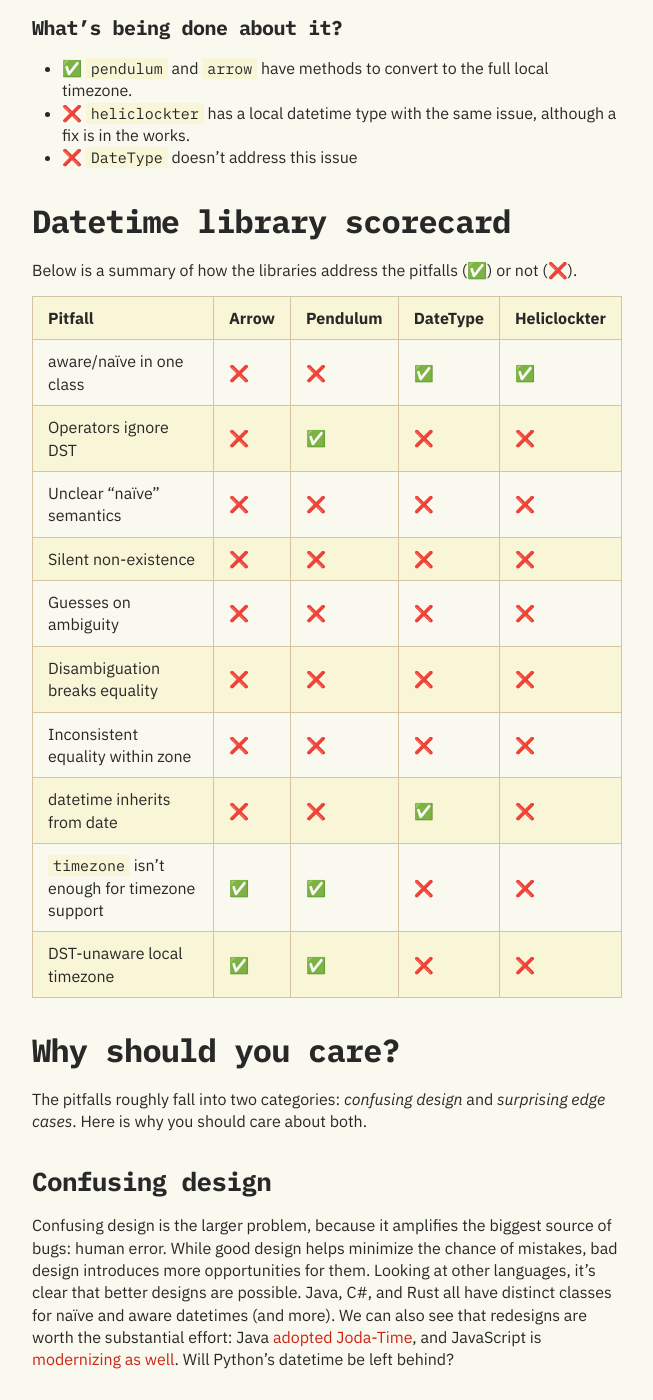
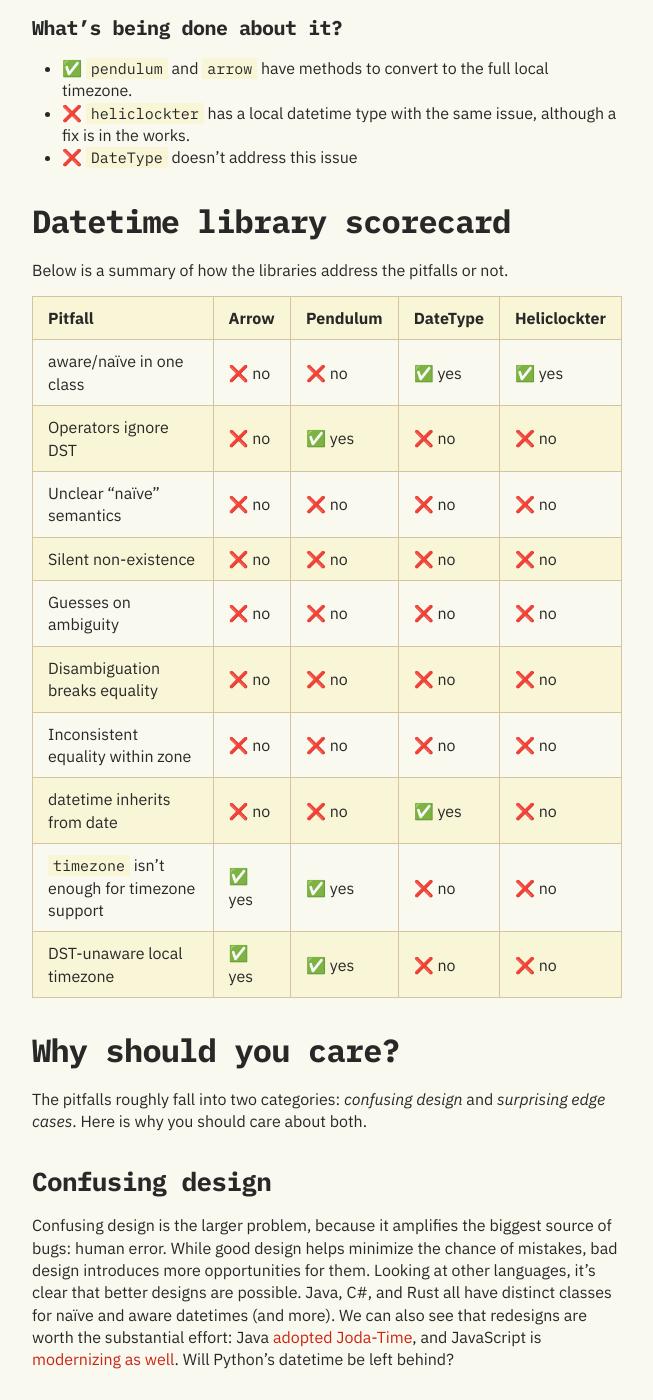
Before and after one commit to ariebovenberg/ariebovenberg.github.io, a Jekyll site: the page built from _posts/2024-01-20-python-datetime-pitfalls.md, in a window 1280 px wide and 1400 px high, scrolled down 7005 px. Shown: the whole window, without its empty margins (313-966 px from the left). Built offline with Jekyll 4.4.1, drawn with Linux system fonts in a browser that asks for light colours; some of the changed text lies outside the part shown.

Commit message:
update to datetime post following HN comments

```diff
--- a/_posts/2024-01-20-python-datetime-pitfalls.md
+++ b/_posts/2024-01-20-python-datetime-pitfalls.md
@@ -329,20 +330,20 @@ datetime(2023, 7, 1, tzinfo=my_tz)  # 🧨 not valid for summer!
 
 ## Datetime library scorecard
 
-Below is a summary of how the libraries address the pitfalls (✅) or not (❌).
+Below is a summary of how the libraries address the pitfalls or not.
 
 | Pitfall                     | Arrow | Pendulum | DateType | Heliclockter |
 |-----------------------------|-------|----------|----------|--------------|
-| aware/naïve in one class    | ❌     | ❌        | ✅        | ✅            |
-| Operators ignore DST        | ❌     | ✅        | ❌        | ❌            |
-| Unclear "naïve" semantics   | ❌     | ❌        | ❌        | ❌            |
-| Silent non-existence        | ❌     | ❌        | ❌        | ❌            |
-| Guesses on ambiguity        | ❌     | ❌        | ❌        | ❌            |
-| Disambiguation breaks equality | ❌     | ❌        | ❌        | ❌            |
-| Inconsistent equality within zone | ❌     | ❌        | ❌        | ❌            |
-| datetime inherits from date | ❌     | ❌        | ✅        | ❌            |
-| `timezone` isn't enough for timezone support | ✅     | ✅        | ❌        | ❌            |
-| DST-unaware local timezone  | ✅     | ✅        | ❌        | ❌            |
+| aware/naïve in one class    | ❌ no     | ❌ no        | ✅ yes        | ✅ yes            |
+| Operators ignore DST        | ❌ no     | ✅ yes        | ❌ no        | ❌ no            |
+| Unclear "naïve" semantics   | ❌ no     | ❌ no        | ❌ no        | ❌ no            |
+| Silent non-existence        | ❌ no     | ❌ no        | ❌ no        | ❌ no            |
+| Guesses on ambiguity        | ❌ no     | ❌ no        | ❌ no        | ❌ no            |
+| Disambiguation breaks equality | ❌ no     | ❌ no        | ❌ no        | ❌ no            |
+| Inconsistent equality within zone | ❌ no     | ❌ no        | ❌ no        | ❌ no            |
+| datetime inherits from date | ❌ no     | ❌ no        | ✅ yes        | ❌ no            |
+| `timezone` isn't enough for timezone support | ✅ yes     | ✅ yes        | ❌ no        | ❌ no            |
+| DST-unaware local timezone  | ✅ yes     | ✅ yes        | ❌ no        | ❌ no            |
 
 ## Why should you care?
 
```
Also changed, not shown: other parts of _posts/2024-01-20-python-datetime-pitfalls.md (+9 -3 lines).
